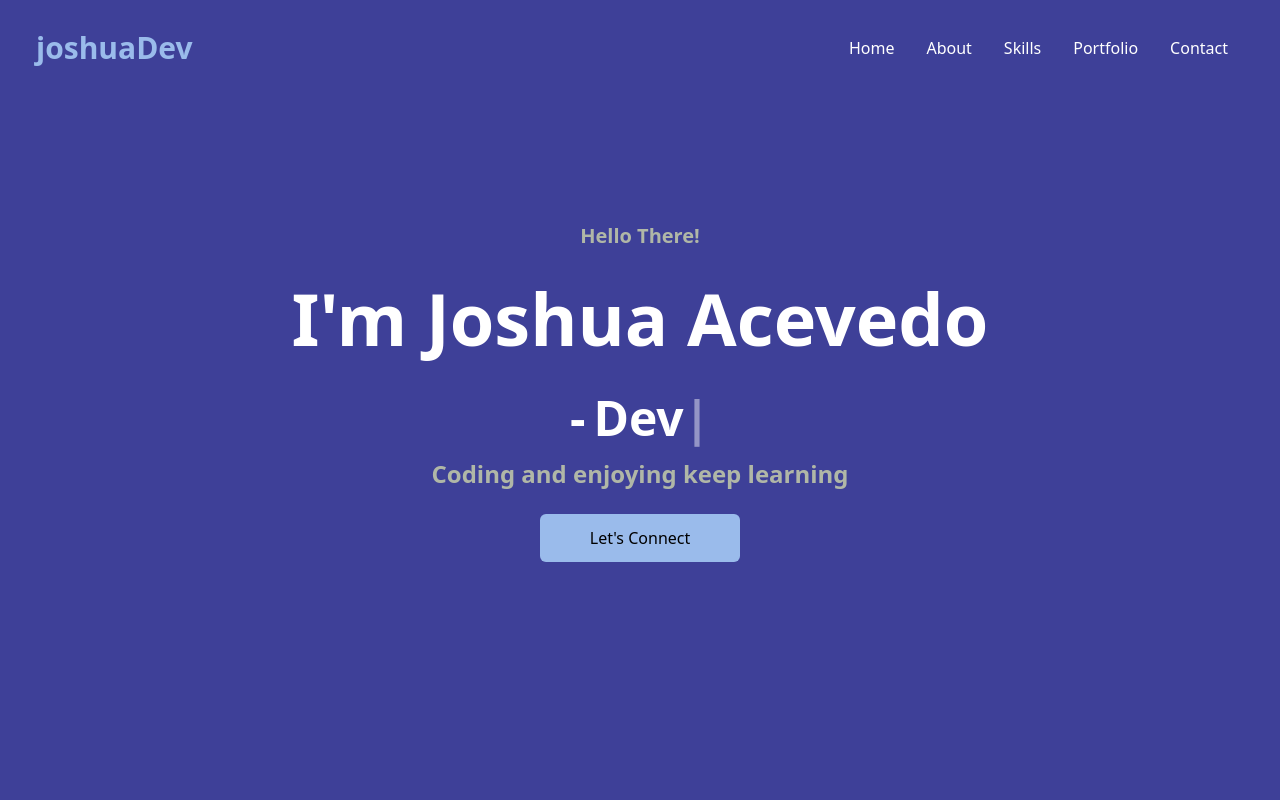
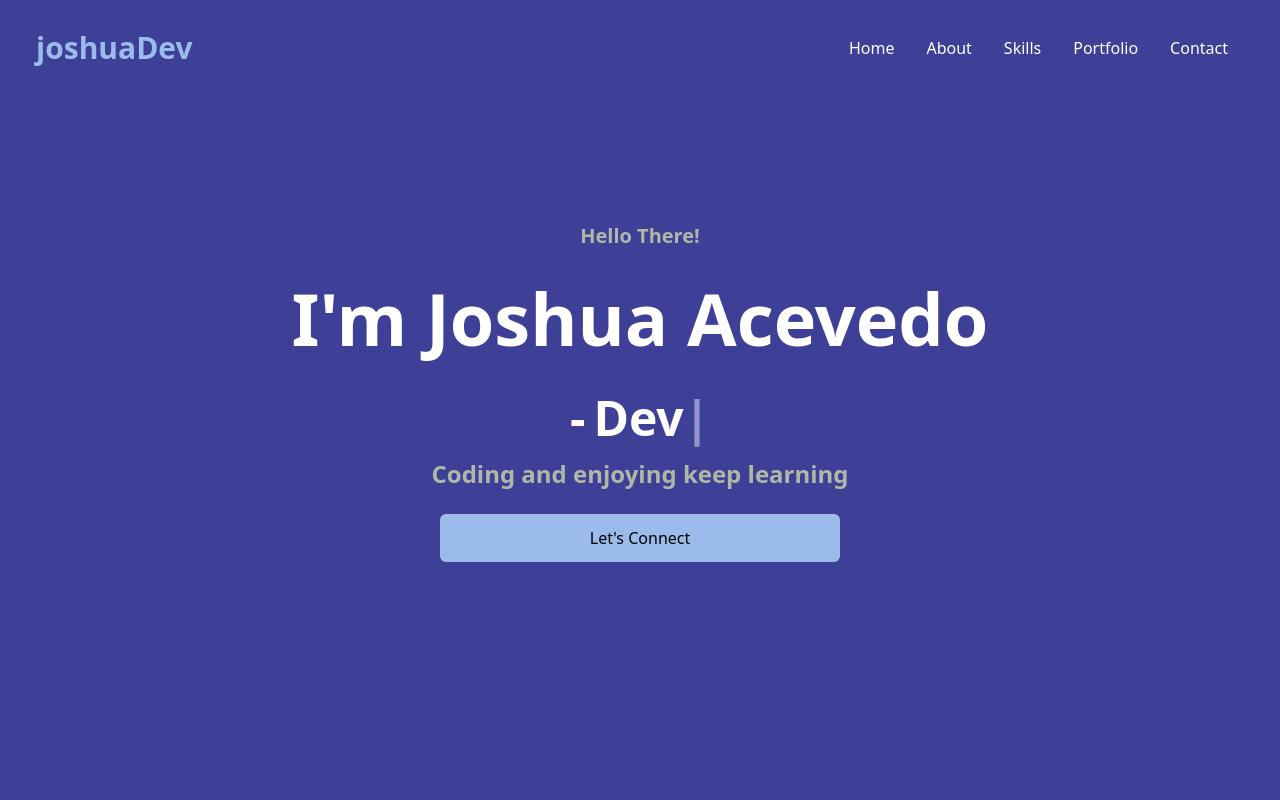
Before and after one commit to joshArfDev/portfolio-react, a React (Create React App) app: page / in a window 1280 px wide. Shown: the top 800 px of the page. Built offline with nearby package versions, Linux system fonts and the light colour scheme.

Commit message:
fixing let's conneect button

```diff
--- a/src/components/Hero.jsx
+++ b/src/components/Hero.jsx
@@ -21,10 +21,14 @@ const Hero = () => {
             loop
           />
         </div>
-        <p className="md:text-2xl text-xl font-bold text-[#c0c7a9e0]">Coding and enjoying keep learning</p>
-        <button className="bg-[#9ABBEB] w-[200px] rounded-md font-medium my-6 mx-auto py-3 text-black"><Link to="Contact" smooth={true} duration={500}>
+        <p className="md:text-2xl text-xl font-bold text-[#c0c7a9e0]">
+          Coding and enjoying keep learning
+        </p>
+        <button className="bg-[#9ABBEB] w-[400px] rounded-md font-medium my-6 mx-auto py-3 text-black">
+          <Link to="Contact" smooth={true} duration={500}>
             Let's Connect
-          </Link></button>
+          </Link>
+        </button>
       </div>
     </div>
   );
```
